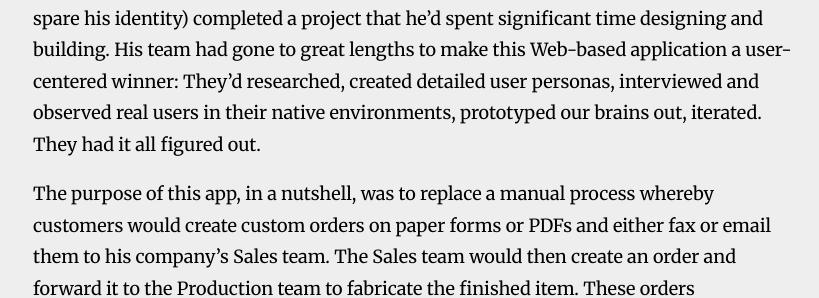
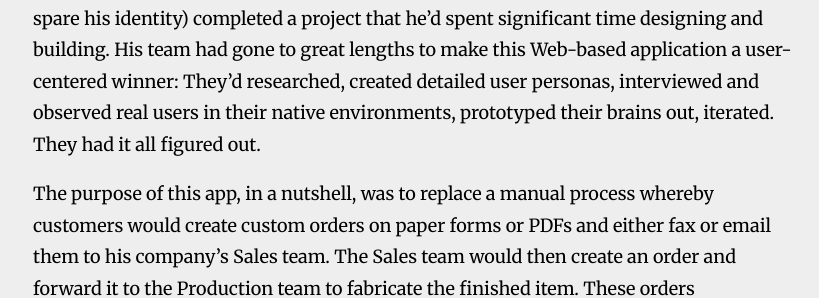
Before and after one commit to drewtodd/drewtodd.github.io, a Jekyll site: the page built from _posts/2015-12-08-ux-yin-yang.md, in a window 1280 px wide and 900 px high, scrolled down 620 px. Shown: the part 285-583 px from the top of the window, without its empty margins (223-1042 px from the left). Built offline with Jekyll 4.4.1, drawn with Linux system fonts in a browser that asks for light colours; comment, search, counter and statistics services are not loaded; some of the changed text lies outside the part shown.

Commit message:
edits, corrections

```diff
--- a/_posts/2015-12-08-ux-yin-yang.md
+++ b/_posts/2015-12-08-ux-yin-yang.md
@@ -17,7 +17,7 @@ tags:
 
 > The disciplines of user-centered design have taught us to go to great lengths to ensure that we meet the needs of users when it comes to our products, but we shouldn’t be doing so at the expense of the organization’s goals.
 
-Call it a lesson learned. Awhile back my buddy (whom I'll call "Trey," in an attempt to spare his identity) completed a project that he’d spent significant time designing and building. His team had gone to great lengths to make this Web-based application a user-centered winner: They’d researched, created detailed user personas, interviewed and observed real users in their native environments, prototyped our brains out, iterated. They had it all figured out.
+Call it a lesson learned. Awhile back my buddy (whom I'll call "Trey," in an attempt to spare his identity) completed a project that he’d spent significant time designing and building. His team had gone to great lengths to make this Web-based application a user-centered winner: They’d researched, created detailed user personas, interviewed and observed real users in their native environments, prototyped their brains out, iterated. They had it all figured out.
 
 The purpose of this app, in a nutshell, was to replace a manual process whereby customers would create custom orders on paper forms or PDFs and either fax or email them to his company's Sales team. The Sales team would then create an order and forward it to the Production team to fabricate the finished item. These orders represented a small but tedious step in a larger process for their customers, so they needed to make it easy for them. Furthermore, it needed to tie directly into the production equipment that did the customizing. They were going full automation.
 
```
Also changed, not shown: other parts of _posts/2015-12-08-ux-yin-yang.md (+1 -1 lines), 2 other files.
